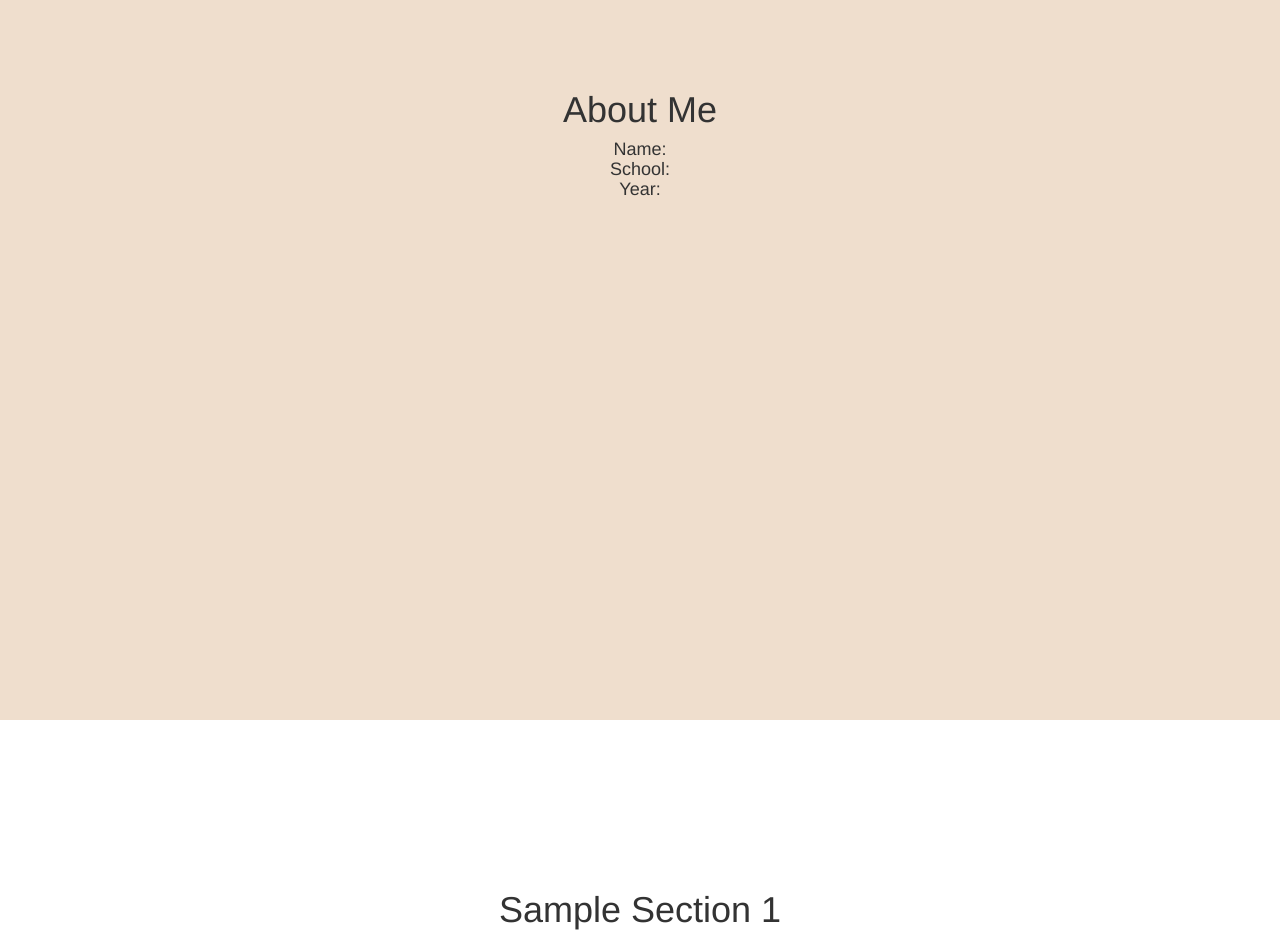
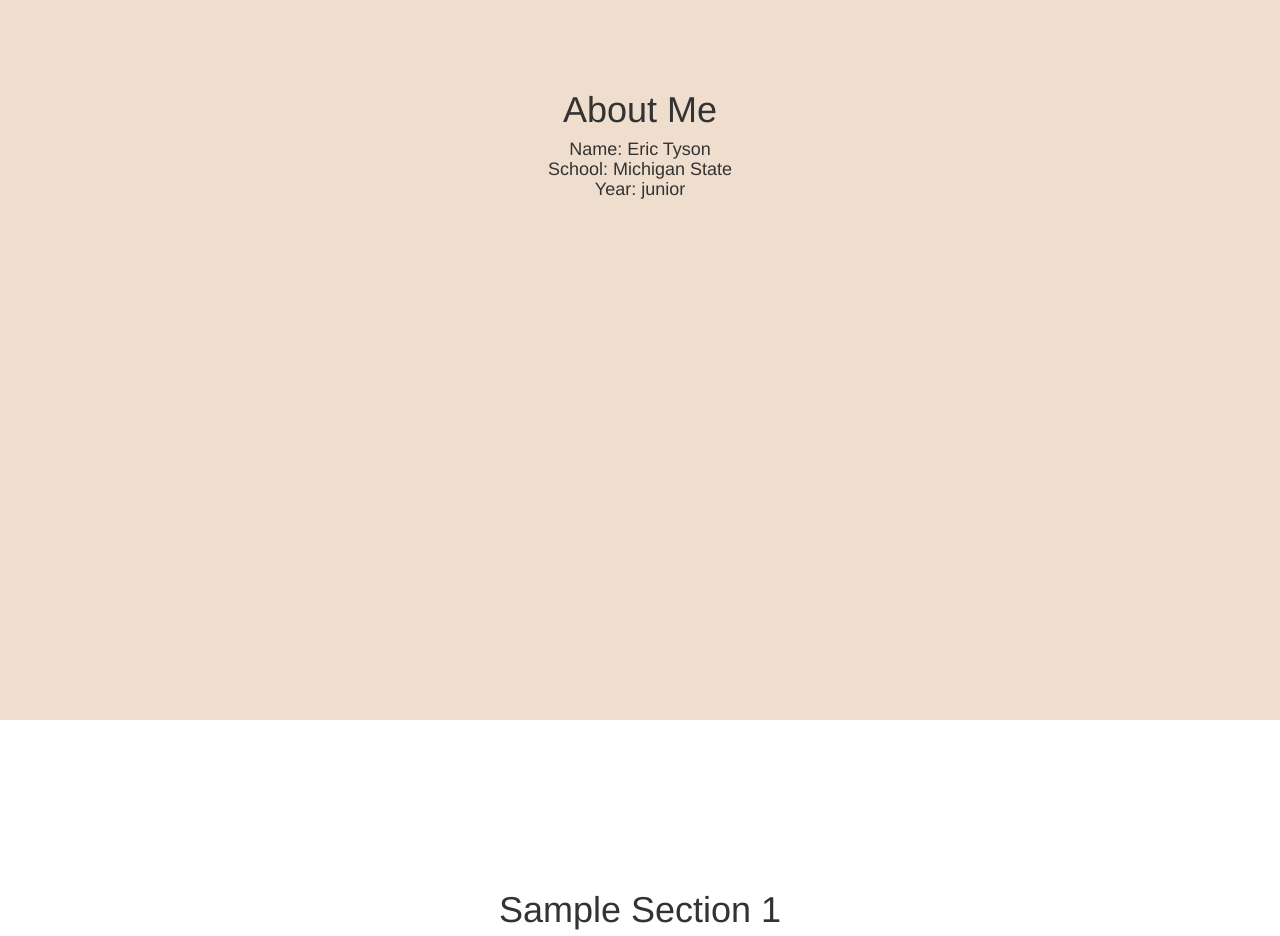
Before and after one commit to tysoner1/git-workshop, a plain HTML site: page index.html in a window 1280 px wide. Shown: the part 880-1816 px from the top of the page. Drawn offline with Linux system fonts and the light colour scheme.

Commit message:
I did this

```diff
--- a/index.html
+++ b/index.html
@@ -77,17 +77,17 @@
             <h1>About Me</h1>
 
             <div class="about-me-item">
-              <h4>Name: </h4>
+              <h4>Name: Eric Tyson</h4>
               <p></p>
             </div>
 
             <div class="about-me-item">
-              <h4>School: </h4>
+              <h4>School: Michigan State</h4>
               <p></p>
             </div>
 
             <div class="about-me-item">
-              <h4>Year: </h4>
+              <h4>Year: junior </h4>
               <p></p>
             </div>
 
```
